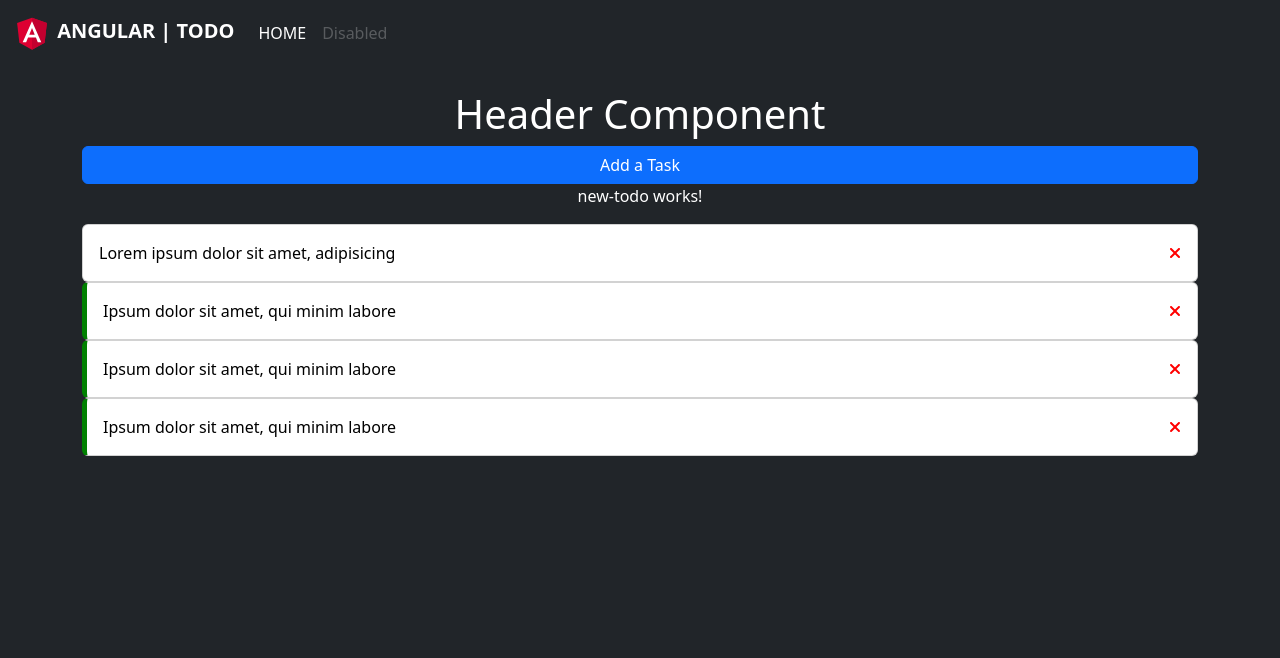
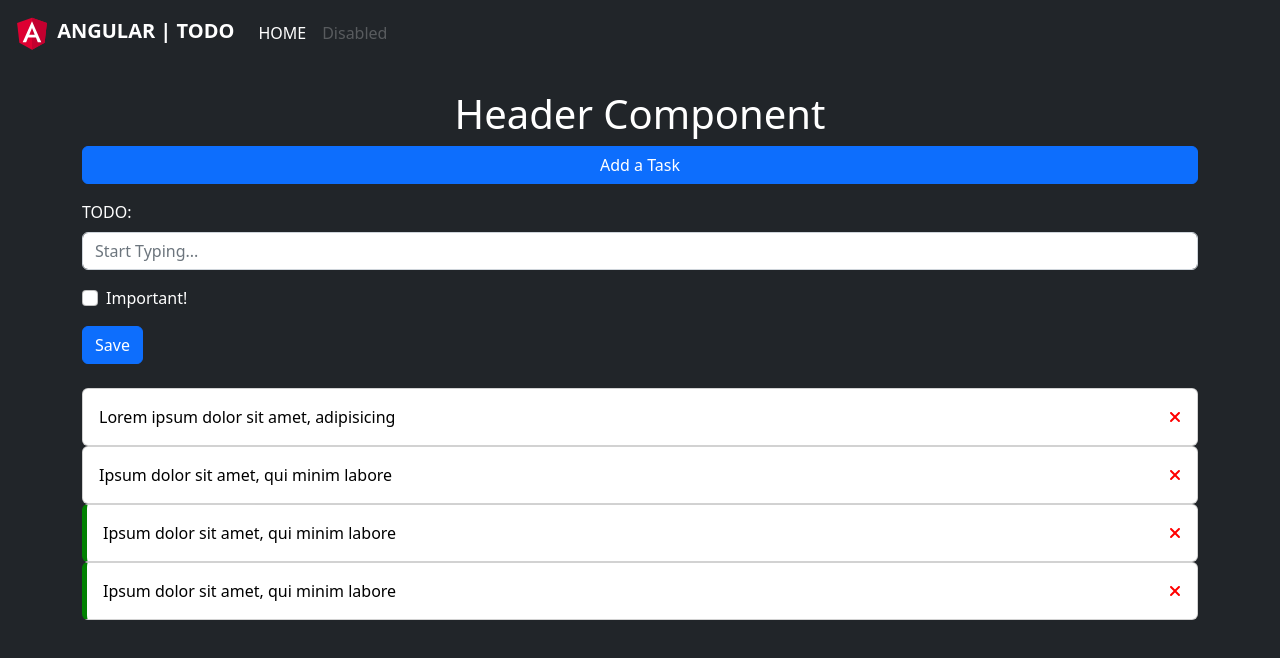
Before and after one commit to Ant1s0c1al/todo-webapp, an Angular app in the folder angular-todo-app/: page / in a window 1280 px wide. Shown: the top 658 px of the page. Built offline with nearby package versions, Linux system fonts and the light colour scheme; data requests are answered from the project's data file.

Commit message:
build: html forms input text, checkbox important, save button

```diff
--- a/angular-todo-app/db.json
+++ b/angular-todo-app/db.json
@@ -8,7 +8,7 @@
     {
       "id": 2,
       "text": "Ipsum dolor sit amet, qui minim labore",
-      "important": true
+      "important": false
     },
     {
       "id": 3,
--- a/angular-todo-app/src/app/components/new-todo/new-todo.component.html
+++ b/angular-todo-app/src/app/components/new-todo/new-todo.component.html
@@ -1 +1,9 @@
-<p>new-todo works!</p>
+<div class="mb-3">
+  <label for="text" class="form-label text-left">TODO: </label>
+  <input type="text" class="form-control" id="text" placeholder="Start Typing...">
+</div>
+<div class="mb-3 form-check">
+  <input type="checkbox" class="form-check-input" id="important">
+  <label class="form-check-label" for="important">Important!</label>
+</div>
+<button type="submit" value="Save Todo" class="btn btn-primary mb-4">Save</button>
--- a/angular-todo-app/src/app/components/new-todo/new-todo.component.ts
+++ b/angular-todo-app/src/app/components/new-todo/new-todo.component.ts
@@ -6,6 +6,9 @@ import { Component, OnInit } from '@angular/core';
   styleUrls: ['./new-todo.component.scss']
 })
 export class NewTodoComponent implements OnInit {
+  // Add: Input html fields as [Properties]
+  text: string;
+  important: boolean = false;
 
   constructor() { }
 
--- a/angular-todo-app/src/app/components/todos/todos.component.html
+++ b/angular-todo-app/src/app/components/todos/todos.component.html
@@ -1,8 +1,15 @@
 <main>
   <section>
-    <div class="container text-center text-white">
+    <div class="container text-white mt-3">
+
       <!-- [Embedded] -->
       <app-new-todo></app-new-todo>
+
+    </div>
+  </section>
+
+  <section>
+    <div class="container text-center text-white">
 
       <app-todo-item class="mt-4" *ngFor="let todo of todos" [todo]="todo" (onDeleteTodo)="deleteTodo(todo)"
         (onToggleImportant)="toggleImportant(todo)">
```
